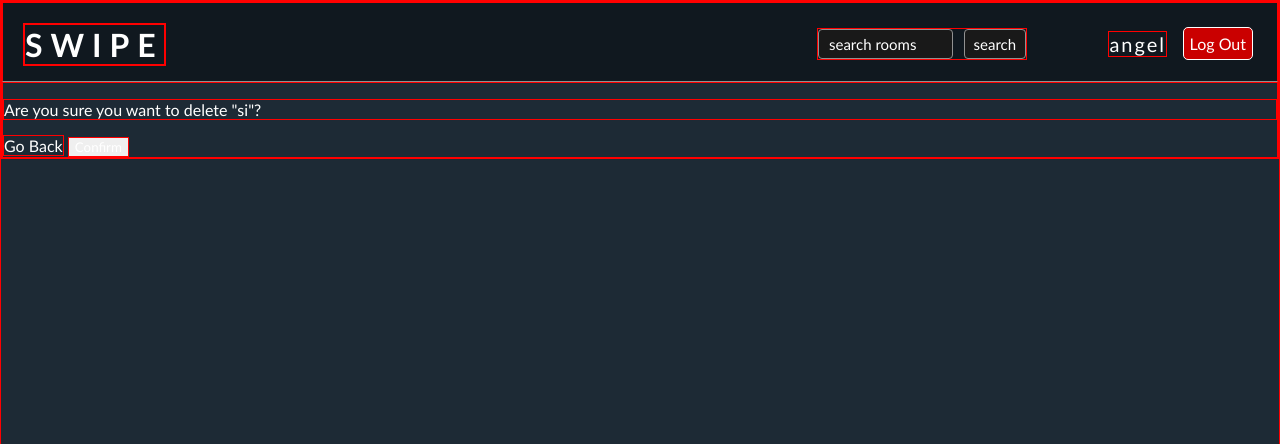
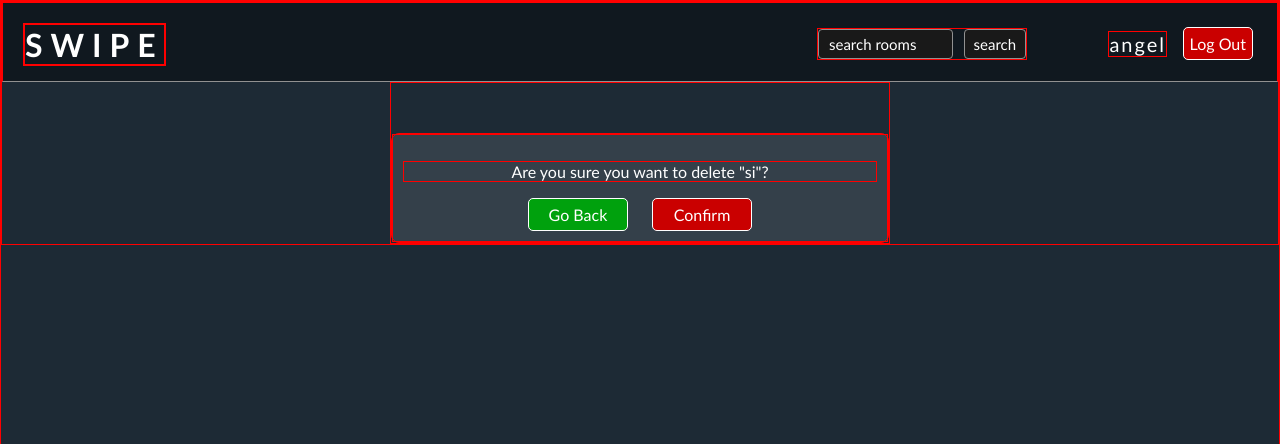
Before and after one commit to aangelalvarez/swipe, a Django app: page /delete-room/21/ in a window 1280 px wide. Shown: the top 444 px of the page. Run offline with Django 4.2, Linux system fonts and the light colour scheme; a user stored in the database is signed in; data comes from the database, SQL or seed files in the repository; both versions use the stored data as it was after the commit.

Commit message:
css for desktop version done

```diff
--- a/base/static/styles/room.css
+++ b/base/static/styles/room.css
@@ -60,6 +60,7 @@
 
 .edit:hover, .delete:hover {
     filter:brightness(125%);
+    cursor:pointer;
 }
 
 .updateDeleteRoom{
--- a/base/templates/base/delete.html
+++ b/base/templates/base/delete.html
@@ -1,12 +1,16 @@
 {% extends 'main.html' %}
 
 {% block content %}
+<div class="loginRegisterContainer">
+    <div class="loginFormContainer">
+        <form class="loginRegisterForm" method="POST" action="">
+            {% csrf_token %}
+            <p>Are you sure you want to delete "{{obj}}"?</p>
+            <a class="loginRegisterButton" href="{{request.META.HTTP_REFERER}}">Go Back</a>
+            <input class="delete" style="padding: 6px; font-size:16px;" type = "submit" value="Confirm" />
+        </form>
+    </div>
+</div>
 
-<form method="POST" action="">
-    {% csrf_token %}
-    <p>Are you sure you want to delete "{{obj}}"?</p>
-    <a href="{{request.META.HTTP_REFERER}}">Go Back</a>
-    <input type = "submit" value="Confirm" />
-</form>
 
 {% endblock content %}
```
Also changed, not shown: db.sqlite3.
